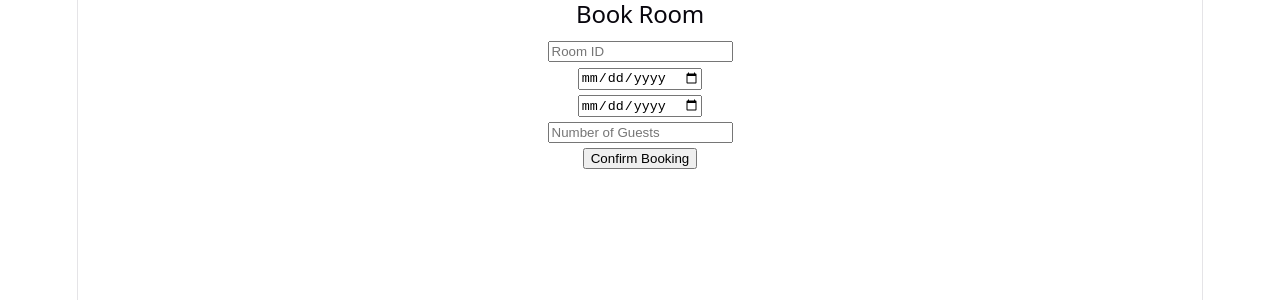
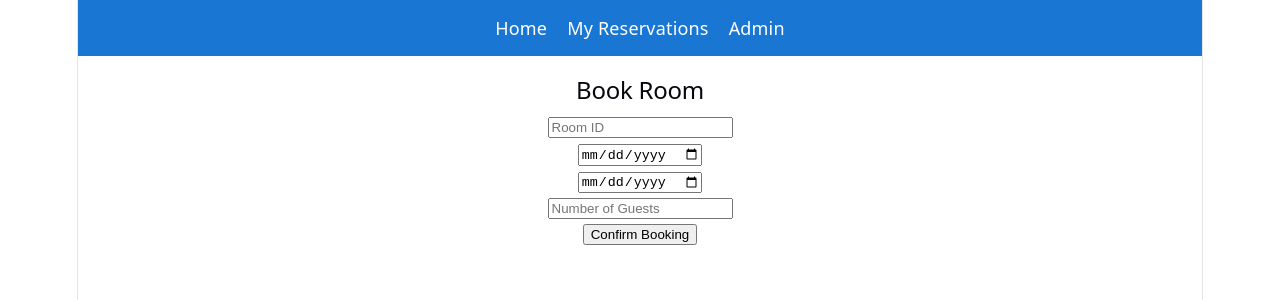
Before and after one commit to chyogi7242-code/travel-hospitality-management, a React app in the folder frontend/: page / in a window 1280 px wide. Shown: the top 300 px of the page. Built offline with nearby package versions, Linux system fonts and the light colour scheme; the HTML template or start-up script is replaced by a standard one.

Commit message:
feat: improve frontend integration and user experience

```diff
--- a/frontend/src/App.jsx
+++ b/frontend/src/App.jsx
@@ -1,5 +1,6 @@
 import { BrowserRouter, Routes, Route } from "react-router-dom";
 
+import Navbar from "./components/Navbar";
 import BookingForm from "./components/BookingForm";
 import MyReservations from "./components/MyReservations";
 import ReservationDetails from "./components/ReservationDetails";
@@ -9,8 +10,15 @@ import NotFound from "./components/NotFound";
 function App() {
   return (
     <BrowserRouter>
+
+      <Navbar />
+
       <Routes>
-        <Route path="/" element={<BookingForm />} />
+
+        <Route
+          path="/"
+          element={<BookingForm />}
+        />
 
         <Route
           path="/reservations"
@@ -31,7 +39,9 @@ function App() {
           path="*"
           element={<NotFound />}
         />
+
       </Routes>
+
     </BrowserRouter>
   );
 }
--- a/frontend/src/components/BookingForm.jsx
+++ b/frontend/src/components/BookingForm.jsx
@@ -13,51 +13,103 @@ function BookingForm() {
 
     const [message, setMessage] = useState("");
 
+
     const handleChange = (e) => {
+
         setReservation({
             ...reservation,
             [e.target.name]: e.target.value
         });
+
     };
 
 
     const handleSubmit = async (e) => {
+
         e.preventDefault();
+
+
+        if (Number(reservation.roomId) <= 0) {
+
+            setMessage("Room ID must be greater than 0");
+            return;
+
+        }
+
+
+        if (Number(reservation.numberOfGuests) <= 0) {
+
+            setMessage("Guests must be at least 1");
+            return;
+
+        }
+
+
+        if (
+            new Date(reservation.checkOutDate)
+            <=
+            new Date(reservation.checkInDate)
+        ) {
+
+            setMessage(
+                "Check-out date must be after check-in date"
+            );
+
+            return;
+
+        }
+
+
 
         try {
 
             const response = await createReservation(reservation);
 
+
             setMessage(
-                "Booking successful! Reservation ID: " + response.reservationId
+                "Booking successful! Reservation ID: "
+                + response.reservationId
             );
 
-            // Clear form after successful booking
+
             setReservation({
+
                 userId: 1,
                 roomId: "",
                 checkInDate: "",
                 checkOutDate: "",
                 numberOfGuests: ""
+
             });
 
+
         } catch (error) {
+
 
             setMessage(
                 "Booking failed. Please try again."
             );
 
-            console.log(error.response?.data || error.message);
+
+            console.log(
+                error.response?.data ||
+                error.message
+            );
+
         }
+
     };
 
 
     return (
+
         <div>
 
             <h2>Book Room</h2>
 
+
             <form onSubmit={handleSubmit}>
+
 
                 <input
                     type="number"
@@ -70,6 +122,7 @@ function BookingForm() {
 
                 <br />
 
+
                 <input
                     type="date"
                     name="checkInDate"
@@ -80,6 +133,7 @@ function BookingForm() {
 
                 <br />
 
+
                 <input
                     type="date"
                     name="checkOutDate"
@@ -89,6 +143,7 @@ function BookingForm() {
                 />
 
                 <br />
+
 
                 <input
                     type="number"
@@ -101,16 +156,22 @@ function BookingForm() {
 
                 <br />
 
+
                 <button type="submit">
                     Confirm Booking
                 </button>
 
+
             </form>
+
 
             <p>{message}</p>
 
+
         </div>
+
     );
+
 }
 
 export default BookingForm;
--- a/frontend/src/components/MyReservations.jsx
+++ b/frontend/src/components/MyReservations.jsx
@@ -6,80 +6,187 @@ import {
 } from "../api/reservationApi";
 
 function MyReservations() {
+
     const [reservations, setReservations] = useState([]);
+
+    const [loading, setLoading] = useState(true);
+
+    const [error, setError] = useState("");
+
     const navigate = useNavigate();
 
     const userId = 1;
 
+
     useEffect(() => {
+
         fetchReservations();
+
     }, []);
 
+
+
     const fetchReservations = async () => {
+
         try {
+
+            setLoading(true);
+
             const response = await getUserReservations(userId);
+
             setReservations(response.content || []);
+
         } catch (error) {
+
             console.log(error);
+
+            setError(
+                "Unable to load reservations"
+            );
+
+        } finally {
+
+            setLoading(false);
+
         }
+
     };
 
+
+
     const handleCancel = async (reservationId) => {
+
         try {
+
             await cancelReservation(reservationId);
-      alert("Reservation cancelled successfully");
+
+            alert(
+                "Reservation cancelled successfully"
+            );
+
             fetchReservations();
+
         } catch (error) {
+
             console.log(error);
-      alert("Cancel failed");
+
+            alert(
+                "Cancel failed"
+            );
+
         }
+
     };
 
+
+
     return (
+
         <div>
-      <h1>My Reservations</h1>
 
-      {reservations.length === 0 ? (
-        <p>No reservations found.</p>
-      ) : (
-        reservations.map((reservation) => (
-          <div key={reservation.reservationId}>
-            <h3>Reservation ID: {reservation.reservationId}</h3>
+            <h1>
+                My Reservations
+            </h1>
 
-            <p>Check In: {reservation.checkInDate}</p>
 
-            <p>Check Out: {reservation.checkOutDate}</p>
+            {loading && (
+                <p>
+                    Loading reservations...
+                </p>
+            )}
 
-            <p>Guests: {reservation.numberOfGuests}</p>
 
-            <p>Status: {reservation.status}</p>
+            {error && (
+                <p>
+                    {error}
+                </p>
+            )}
+
+
+
+            {!loading && reservations.length === 0 && (
+
+                <p>
+                    No reservations found.
+                </p>
+
+            )}
+
+
+
+            {!loading && reservations.map((reservation) => (
+
+                <div
+                    key={reservation.reservationId}
+                >
+
+                    <h3>
+                        Reservation ID: {reservation.reservationId}
+                    </h3>
+
+
+                    <p>
+                        Check In: {reservation.checkInDate}
+                    </p>
+
+
+                    <p>
+                        Check Out: {reservation.checkOutDate}
+                    </p>
+
+
+                    <p>
+                        Guests: {reservation.numberOfGuests}
+                    </p>
+
+
+                    <p>
+                        Status: {reservation.status}
+                    </p>
+
+
 
                     <button
                         onClick={() =>
-                navigate(`/reservations/${reservation.reservationId}`)
+                            navigate(
+                                `/reservations/${reservation.reservationId}`
+                            )
                         }
                     >
                         View Details
                     </button>
 
+
                     {" "}
 
+
+
                     {reservation.status !== "CANCELLED" && (
+
                         <button
                             onClick={() =>
-                  handleCancel(reservation.reservationId)
+                                handleCancel(
+                                    reservation.reservationId
+                                )
                             }
                         >
                             Cancel Reservation
                         </button>
+
                     )}
 
+
                     <hr />
+
                 </div>
-        ))
-      )}
+
+            ))}
+
+
         </div>
+
     );
+
 }
 
 export default MyReservations;
--- /dev/null
+++ b/frontend/src/components/Navbar.jsx
@@ -0,0 +1,53 @@
+import { Link } from "react-router-dom";
+
+function Navbar() {
+
+    return (
+
+        <nav
+            style={{
+                padding: "15px",
+                backgroundColor: "#1976d2",
+                marginBottom: "20px"
+            }}
+        >
+
+            <Link
+                to="/"
+                style={{
+                    color: "white",
+                    marginRight: "20px",
+                    textDecoration: "none"
+                }}
+            >
+                Home
+            </Link>
+
+            <Link
+                to="/reservations"
+                style={{
+                    color: "white",
+                    marginRight: "20px",
+                    textDecoration: "none"
+                }}
+            >
+                My Reservations
+            </Link>
+
+            <Link
+                to="/admin"
+                style={{
+                    color: "white",
+                    textDecoration: "none"
+                }}
+            >
+                Admin
+            </Link>
+
+        </nav>
+
+    );
+
+}
+
+export default Navbar;
```
Lines whose indentation alone changed are shown as unchanged.
